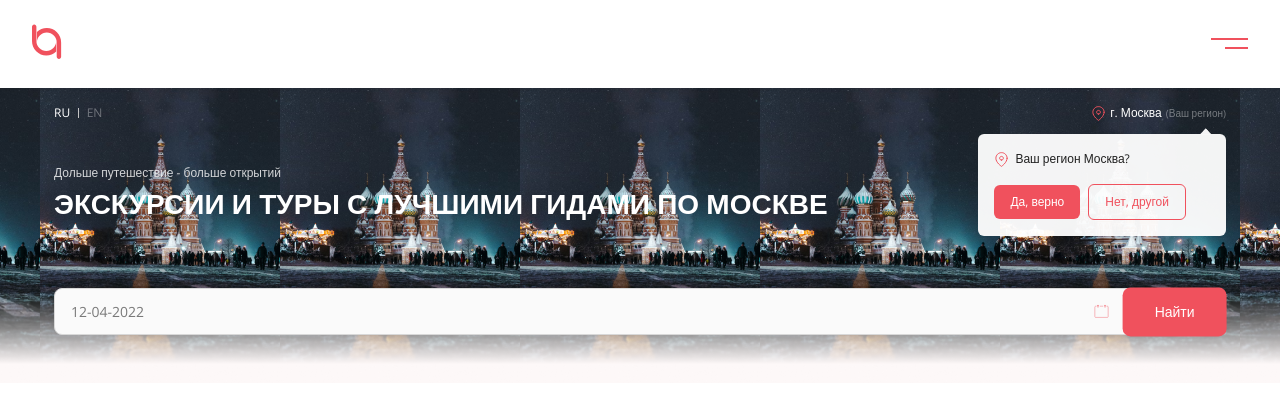
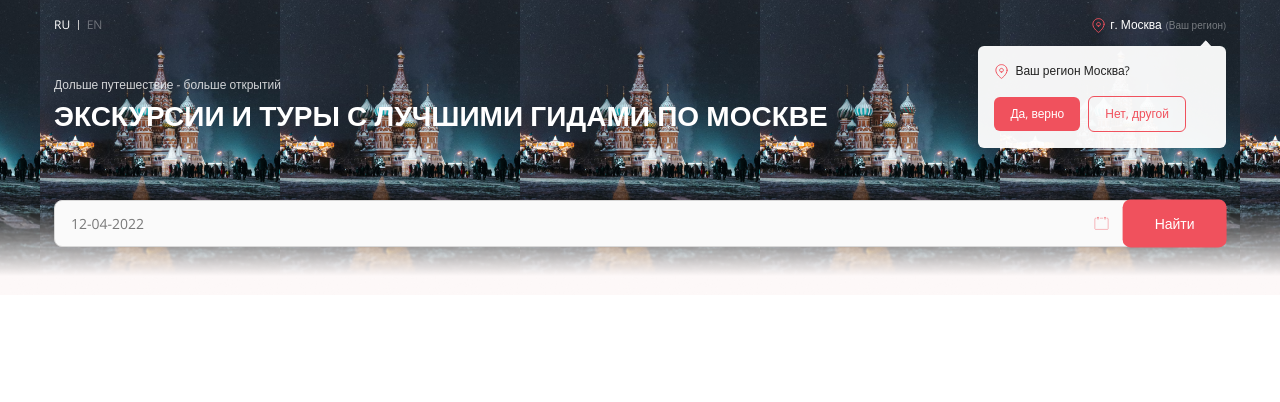
Before and after one commit to eleskin/uneed-guide-react-frontend, a Next.js app: page / in a window 1280 px wide. Shown: the top 402 px of the page. Built offline with nearby package versions, Linux system fonts and the light colour scheme.

Commit message:
feature: Added showing FirstScreen

```diff
--- a/components/Header/Header.js
+++ /dev/null
@@ -1,51 +0,0 @@
-import {createRef, useEffect} from 'react';
-import styles from './Header.module.scss';
-import Link from 'next/link';
-import Image from 'next/image';
-
-const Header = ({isActiveMenu, setIsActiveMenu, setHeaderHeight, ...props}) => {
-	const handleButtonClick = () => {
-		setIsActiveMenu(!isActiveMenu);
-	};
-
-	const headerRef = createRef();
-
-	useEffect(() => {
-		if (headerRef.current instanceof Element) {
-			setHeaderHeight(parseFloat(window.getComputedStyle(headerRef.current).height));
-		}
-	}, []);
-
-	if (typeof window !== 'undefined') {
-		window.addEventListener('resize', () => {
-			if (headerRef.current instanceof Element) {
-				setHeaderHeight(parseFloat(window.getComputedStyle(headerRef.current).height));
-			}
-		});
-	}
-
-	return (
-		<header
-			{...props}
-			className={`${styles.Header} ${isActiveMenu ? styles.Header_active : ''}`}
-			ref={headerRef}
-		>
-			<Link href="/">
-				<a className={styles.Header__logo}>
-					<Image
-						src="/assets/images/header/header-logo.svg"
-						width={30}
-						height={36}
-						alt=""
-					/>
-				</a>
-			</Link>
-			<button
-				className={styles.Header__button}
-				onClick={handleButtonClick}
-			/>
-		</header>
-	);
-};
-
-export default Header;
--- a/components/Header/Header.module.scss
+++ /dev/null
@@ -1,81 +0,0 @@
-@import '/styles/functions';
-
-.Header {
-	padding: rem(24px) rem(32px);
-	background: #ffffff;
-	box-shadow: 0 0 12px rgba(0, 0, 0, 0.1);
-	display: flex;
-	flex-direction: row;
-	justify-content: space-between;
-	align-items: center;
-	border-bottom: 1px solid transparent;
-	position: sticky;
-	width: 100%;
-	top: 0;
-	z-index: 999;
-
-	.Header__logo {
-	}
-
-	.Header__button {
-		height: 11px;
-		position: relative;
-		background-color: transparent;
-		border: none;
-		padding: 4px 0;
-		transition: var(--transition-primary);
-		width: 37px;
-	}
-
-	.Header__button::before, .Header__button::after {
-		content: '';
-		display: block;
-		position: absolute;
-		right: 0;
-		height: 0;
-		transition: var(--transition-primary);
-	}
-
-	.Header__button::before {
-		top: 0;
-		width: 37px;
-		border-top: 2px solid #f0515d;
-	}
-
-	.Header__button::after {
-		bottom: 0;
-		width: 23px;
-		border-bottom: 2px solid #f0515d;
-	}
-}
-
-.Header_active {
-	box-shadow: none;
-	border-bottom-color: #e9e9e9;
-
-	.Header__button {
-		height: 32px;
-		width: 32px;
-	}
-
-	.Header__button::before, .Header__button::after {
-		width: 24px;
-		margin: auto;
-		transition: var(--transition-primary);
-	}
-
-	.Header__button::before {
-		transform: rotate(45deg) translateY(13.5px) translateX(8px);
-	}
-
-	.Header__button::after {
-		width: 24px;
-		transform: rotate(-45deg) translateY(-13.5px) translateX(8px);
-	}
-}
-
-@media (max-width: 320px) {
-	.Header {
-		padding: rem(20px);
-	}
-}
--- a/components/Menu/Menu.js
+++ /dev/null
@@ -1,72 +0,0 @@
-import Button from '../Button/Button';
-import styles from './Menu.module.scss';
-import Image from 'next/image';
-import Link from 'next/link';
-
-const Menu = ({isActiveMenu, ...props}) => {
-	return (
-		<div {...props} className={`${styles.Menu} ${isActiveMenu ? styles.Menu_active : ''}`}>
-			<header className={styles.Menu__header}>
-				<Button.Secondary>Авторизация</Button.Secondary>
-				<Button.Primary>Регистрация</Button.Primary>
-			</header>
-			<div className={styles.Menu__search}>
-				<label>
-					<input type="text" placeholder="Например, экскурсии по Москва-реке"/>
-					<Image
-						src="/assets/images/header/header-magnifier.svg"
-						width={16}
-						height={16}
-						alt=""
-					/>
-				</label>
-				<span>
-					Последние запросы: <b>водные экскурсии, экскурсия в музее</b>
-				</span>
-			</div>
-			<nav className={styles.Menu__nav}>
-				<h6>Навигация</h6>
-				<ul>
-					<li>
-						<Link href="#"><a>Каталог экскурсий</a></Link>
-					</li>
-					<li>
-						<Link href="#"><a>Условия оплаты и возврата</a></Link>
-					</li>
-					<li>
-						<Link href="#"><a>Частозадаваемые вопросы</a></Link>
-					</li>
-					<li>
-						<Link href="#"><a>Блог</a></Link>
-					</li>
-					<li>
-						<Link href="#"><a>Контакты</a></Link>
-					</li>
-				</ul>
-				<h6>Каталог экскурсий</h6>
-				<ul>
-					<li>
-						<Link href="#"><a>Дневные экскурсии</a></Link>
-					</li>
-					<li>
-						<Link href="#"><a>Метеоры</a></Link>
-					</li>
-					<li>
-						<Link href="#"><a>Ночные экскурсии</a></Link>
-					</li>
-					<li>
-						<Link href="#"><a>Крепость Орешек</a></Link>
-					</li>
-					<li>
-						<Link href="#"><a>Праздники</a></Link>
-					</li>
-					<li>
-						<Link href="#"><a>Петергоф</a></Link>
-					</li>
-				</ul>
-			</nav>
-		</div>
-	);
-};
-
-export default Menu;
--- a/components/Menu/Menu.module.scss
+++ /dev/null
@@ -1,157 +0,0 @@
-@import '/styles/functions';
-
-.Menu {
-	position: fixed;
-	width: 100%;
-	height: calc(100% - 87px);
-	opacity: 0;
-	transform: translateY(-100%);
-	z-index: 998;
-	background-color: #ffffff;
-	transition: all var(--transition-primary), z-index 0s linear 0s;
-	overflow-y: scroll;
-
-	.Menu__header {
-		padding: rem(24px) rem(72px);
-		display: flex;
-		flex-direction: row;
-		justify-content: space-between;
-		align-items: center;
-		border-bottom: 1px solid #e9e9e9;
-	}
-
-	.Menu__search {
-		padding: rem(32px) rem(52px);
-		display: grid;
-		grid-template-rows: auto auto;
-		grid-row-gap: rem(7px);
-		border-bottom: 1px solid #e9e9e9;
-
-		label {
-			width: 100%;
-			display: grid;
-			grid-template-columns: 1fr auto;
-			grid-column-gap: rem(8px);
-			background-color: #ffffff;
-			border: 1px solid #e7e7e7;
-			box-sizing: border-box;
-			border-radius: 6px;
-			padding: rem(16px);
-
-			input {
-				border: none;
-				font-size: rem(12px);
-				line-height: rem(18px);
-				color: #221818;
-				outline: none;
-			}
-
-			input::placeholder {
-				color: rgba(#221818, 0.6);
-			}
-		}
-
-		span {
-			font-size: rem(10px);
-			line-height: rem(15px);
-			color: #989898;
-
-			b {
-				font-weight: 400;
-				color: #221818;
-			}
-		}
-	}
-
-	.Menu__nav {
-		padding: 0 rem(52px) rem(4px) rem(52px);
-
-		h6 {
-			margin: rem(12px) 0 rem(8px) 0;
-			padding: 0;
-			font-weight: 400;
-			font-size: rem(12px);
-			line-height: 145%;
-			color: rgba(#000000, 0.6);
-		}
-
-		ul {
-			margin: 0 0 rem(28px) 0;
-			padding: 0;
-			list-style: none;
-
-			li {
-				margin-bottom: rem(8px);
-
-				a {
-					font-size: rem(16px);
-					line-height: 145%;
-					color: #000000;
-					text-decoration: none;
-				}
-			}
-
-			li:last-child {
-				margin-bottom: 0;
-			}
-		}
-
-		ul:last-child {
-			margin-bottom: 0;
-		}
-	}
-
-}
-
-.Menu_active {
-	opacity: 1;
-	transform: translateY(0);
-	z-index: 999;
-	transition: all var(--transition-primary), z-index 0s linear 0.8s;
-}
-
-@media (max-width: 375px) {
-	.Menu {
-		.Menu__header {
-			padding: rem(20px) rem(32px);
-		}
-
-		.Menu__search {
-			padding: rem(20px) rem(32px);
-		}
-
-		.Menu__nav {
-			padding: 0 rem(32px) rem(4px) rem(32px);
-
-			ul {
-				margin: 0 0 rem(24px) 0;
-			}
-		}
-	}
-}
-
-@media (max-width: 320px) {
-	.Menu {
-		.Menu__header {
-			padding: rem(16px) rem(20px);
-		}
-
-		.Menu__search {
-			padding: rem(16px) rem(20px);
-		}
-
-		.Menu__nav {
-			padding: 0 rem(20px) rem(4px) rem(20px);
-
-			ul {
-				margin: 0 0 rem(20px) 0;
-
-				li {
-					a {
-						font-size: rem(14px);
-					}
-				}
-			}
-		}
-	}
-}
--- a/pages/_app.js
+++ b/pages/_app.js
@@ -1,22 +1,16 @@
 import '/styles/normalize.scss';
 import '/styles/globals.scss';
 import Head from 'next/head';
-import {Fragment, useState} from 'react';
-import Header from '../components/Header/Header';
-import Menu from '../components/Menu/Menu';
+import {Fragment} from 'react';
+import FirstScreen from '../components/FirstScreen/FirstScreen';
 
 const App = ({Component, pageProps}) => {
-	const [isActiveMenu, setIsActiveMenu] = useState(false);
-	const [headerHeight, setHeaderHeight] = useState(0);
-
 	return (
 		<Fragment>
 			<Head>
 				<title>Uneed Guide</title>
 			</Head>
-			<style jsx global>{`body {overflow: ${isActiveMenu ? 'hidden' : 'auto '}}`}</style>
-			<Header isActiveMenu={isActiveMenu} setIsActiveMenu={setIsActiveMenu} setHeaderHeight={setHeaderHeight}/>
-			<Menu isActiveMenu={isActiveMenu} style={{height: `calc(100% - ${headerHeight}px)`}}/>
+			<FirstScreen/>
 			<Component {...pageProps} />
 		</Fragment>
 	);
--- a/pages/index.js
+++ b/pages/index.js
@@ -1,10 +1,8 @@
 import styles from '/styles/Home.module.scss';
-import FirstScreen from '../components/FirstScreen/FirstScreen';
 
 const Home = () => {
 	return (
 		<div className={styles.Home}>
-			<FirstScreen/>
 		</div>
 	);
 };
```
Also changed, not shown: public/assets/images/header/header-logo.svg (deleted), public/assets/images/header/header-magnifier.svg (deleted).
